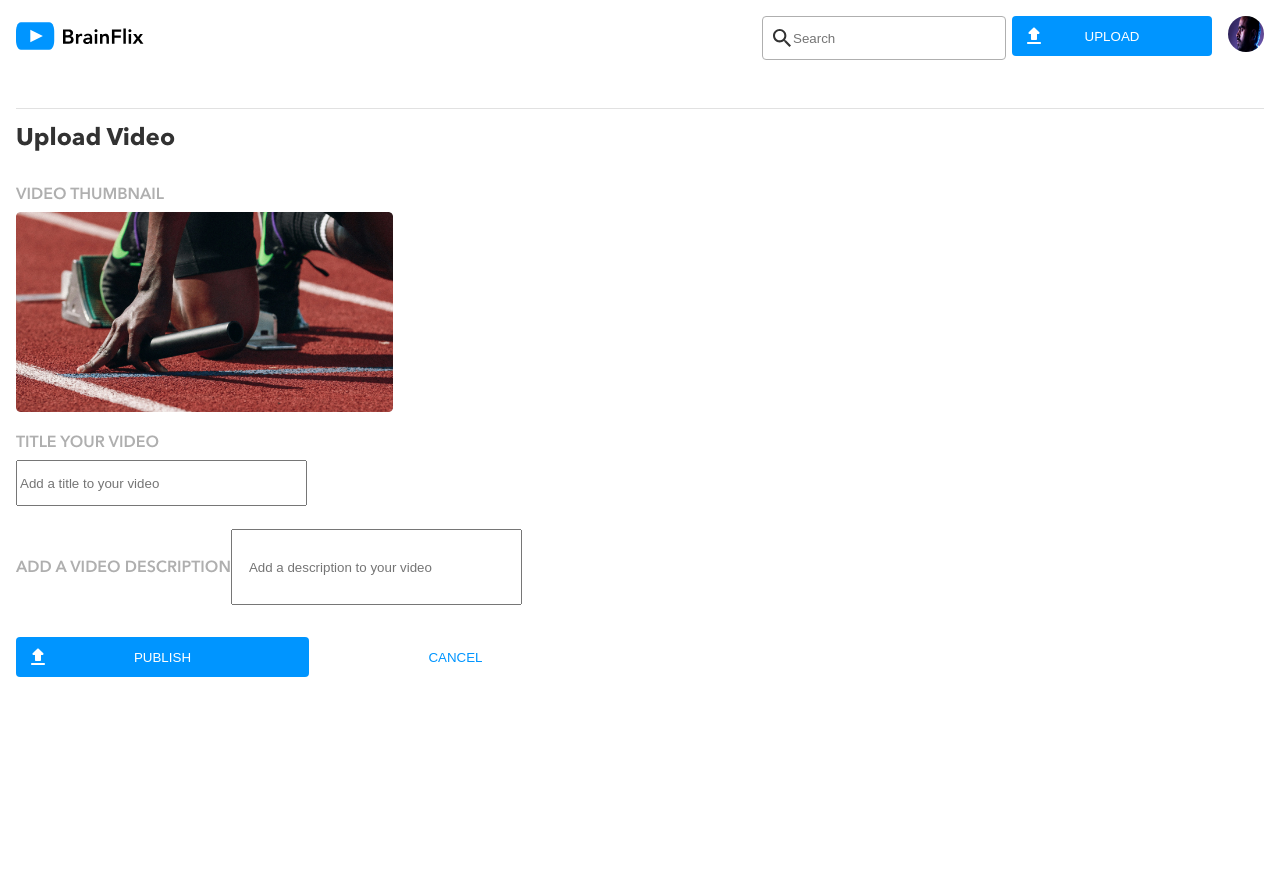
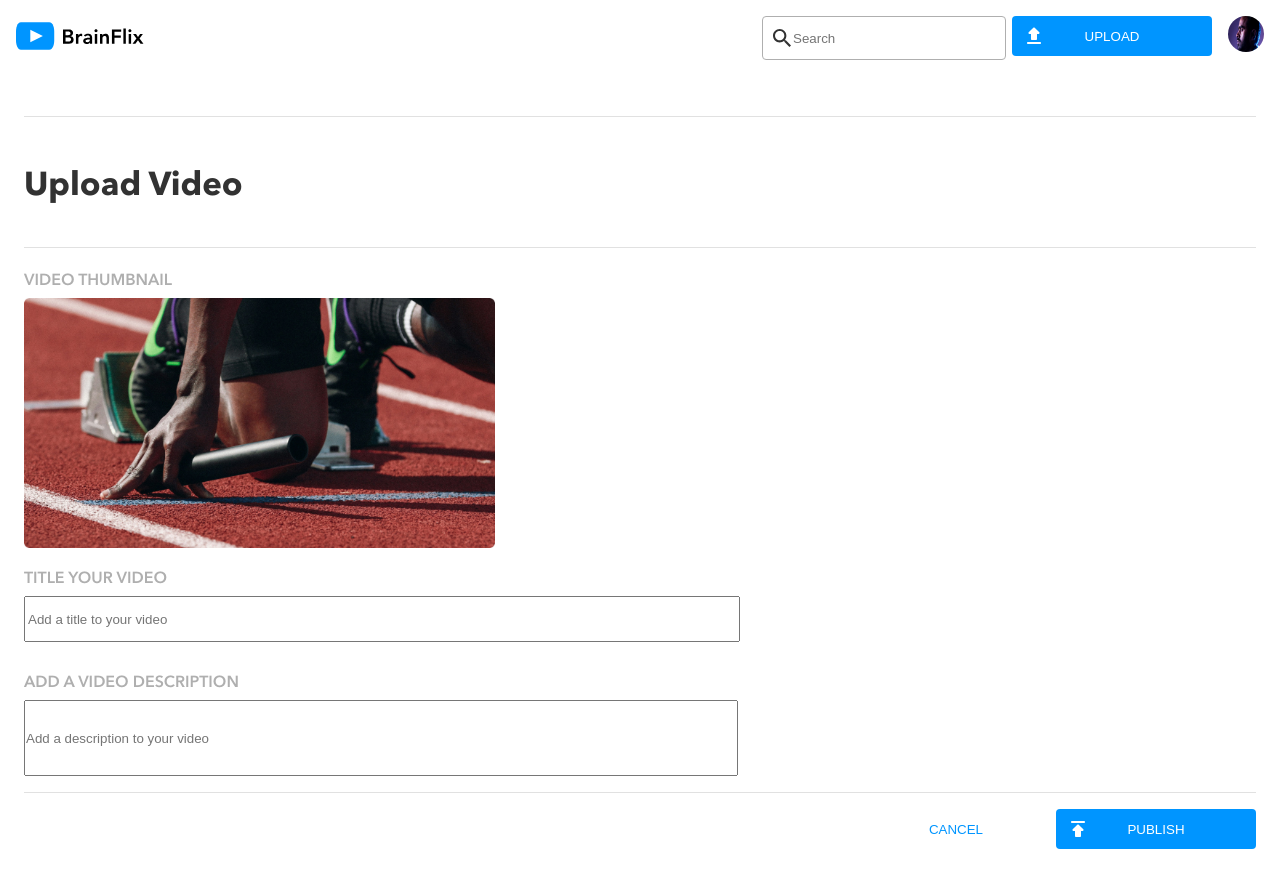
Before and after one commit to skhys/sahar-khyabani-brainflix, a React (Create React App) app: page /upload in a window 1280 px wide. Before the commit the page ends 800 px from the top, so only its background shows below. Built offline with nearby package versions, Linux system fonts and the light colour scheme.

Commit message:
tablet styling for upload page complete

```diff
--- a/src/pages/UploadPage/UploadPage.jsx
+++ b/src/pages/UploadPage/UploadPage.jsx
@@ -78,12 +78,17 @@ function UploadPage() {
                   required
                 />
               </div>
-              <button type="submit" className="upload-page__form-button">
-                PUBLISH
-              </button>
-              <button type="button" className="upload-page__form-button-cancel">
-                CANCEL
-              </button>
+              <div className="upload-page__form-btn-wrapper">
+                <button type="submit" className="upload-page__form-button">
+                  PUBLISH
+                </button>
+                <button
+                  type="button"
+                  className="upload-page__form-button-cancel"
+                >
+                  CANCEL
+                </button>
+              </div>
             </div>
           </form>
         )}
--- a/src/pages/UploadPage/UploadPage.scss
+++ b/src/pages/UploadPage/UploadPage.scss
@@ -4,10 +4,20 @@
 
 .upload-page {
   margin: 16px;
+  @include tablet {
+    margin: 24px;
+  }
   &__title {
     border-top: 1px solid $silver2;
     padding-top: 16px;
     padding-bottom: 16px;
+    @include tablet {
+      border-bottom: 1px solid $silver2;
+      font-size: 33px;
+      padding-top: 50px;
+      padding-bottom: 40px;
+      margin-bottom: 24px;
+    }
   }
 
   &__thumbnail {
@@ -25,6 +35,9 @@
     &-img {
       height: 200px;
       max-width: 100%;
+      @include tablet {
+        height: 250px;
+      }
     }
   }
   &__form-container {
@@ -42,18 +55,35 @@
     padding-right: 75px;
     margin-top: 7px;
     margin-bottom: 16px;
+    @include tablet {
+      padding-right: 500px;
+    }
   }
   &__form-wrapper {
+    @include tablet {
+      display: flex;
+      flex-direction: column;
+    }
   }
 
   &__form-input-description {
-    padding: 16px;
-    padding-right: 61px;
+    padding: 16px 77px 16px 0;
     margin-top: 7px;
     margin-bottom: 16px;
+    @include tablet {
+      padding-right: 500px;
+    }
+  }
+  &__form-btn-wrapper {
+    @include tablet {
+      display: flex;
+      align-items: center;
+      flex-direction: row-reverse;
+      border-top: 1px solid $silver2;
+    }
   }
   &__form-button {
-    background-image: url(../../assets/images/icons/upload.svg);
+    background-image: url(../../assets/images/icons/publish.svg);
     background-repeat: no-repeat;
     background-position: 10px center;
     background-color: $blue1;
@@ -65,6 +95,9 @@
     font-weight: $font1;
     cursor: pointer;
     transition: background-color 0.3s, color 0.3s;
+    @include tablet {
+      width: 200px;
+    }
   }
   &__form-button-cancel {
     color: $blue1;
@@ -78,6 +111,9 @@
     transition: background-color 0.3s, color 0.3s;
     margin-top: 16px;
     margin-bottom: 16px;
+    @include tablet {
+      width: 200px;
+    }
   }
 
   &__page-notification {
```
